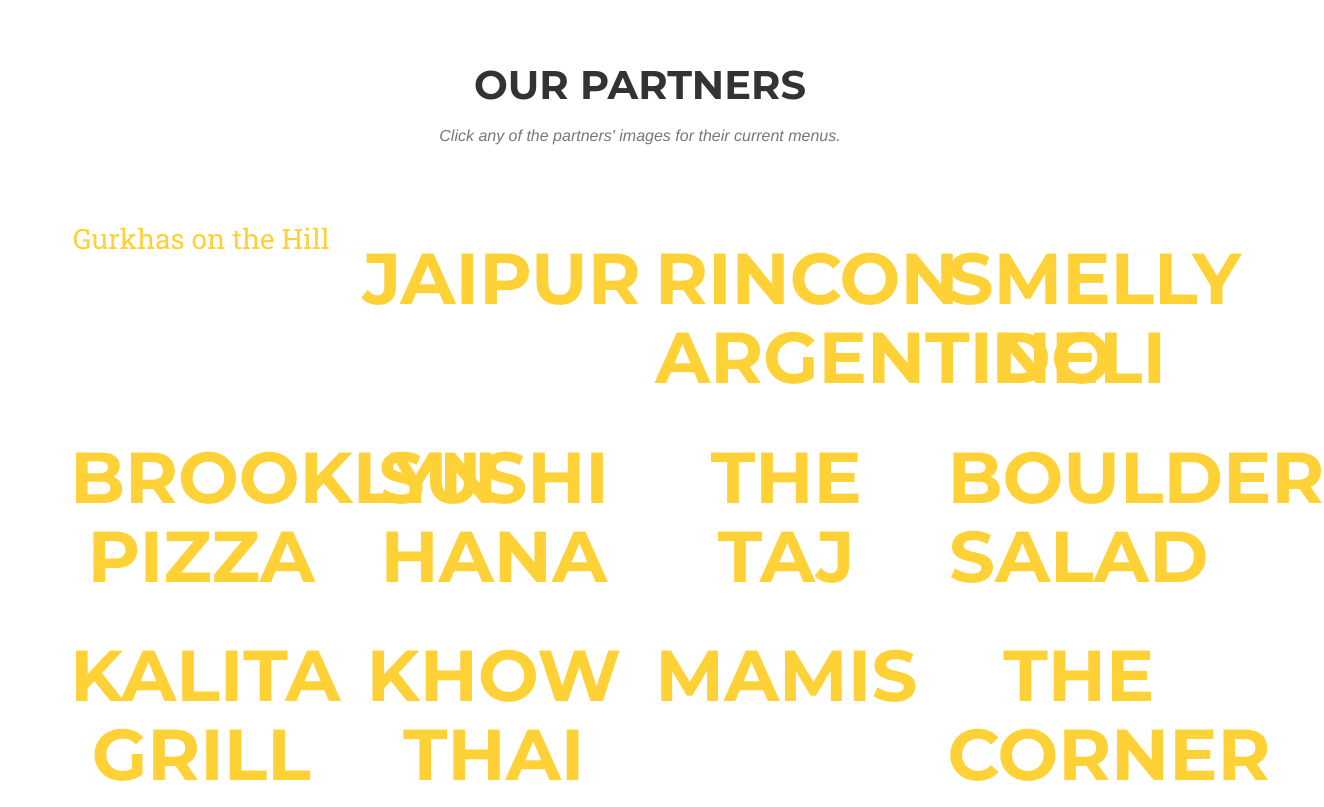
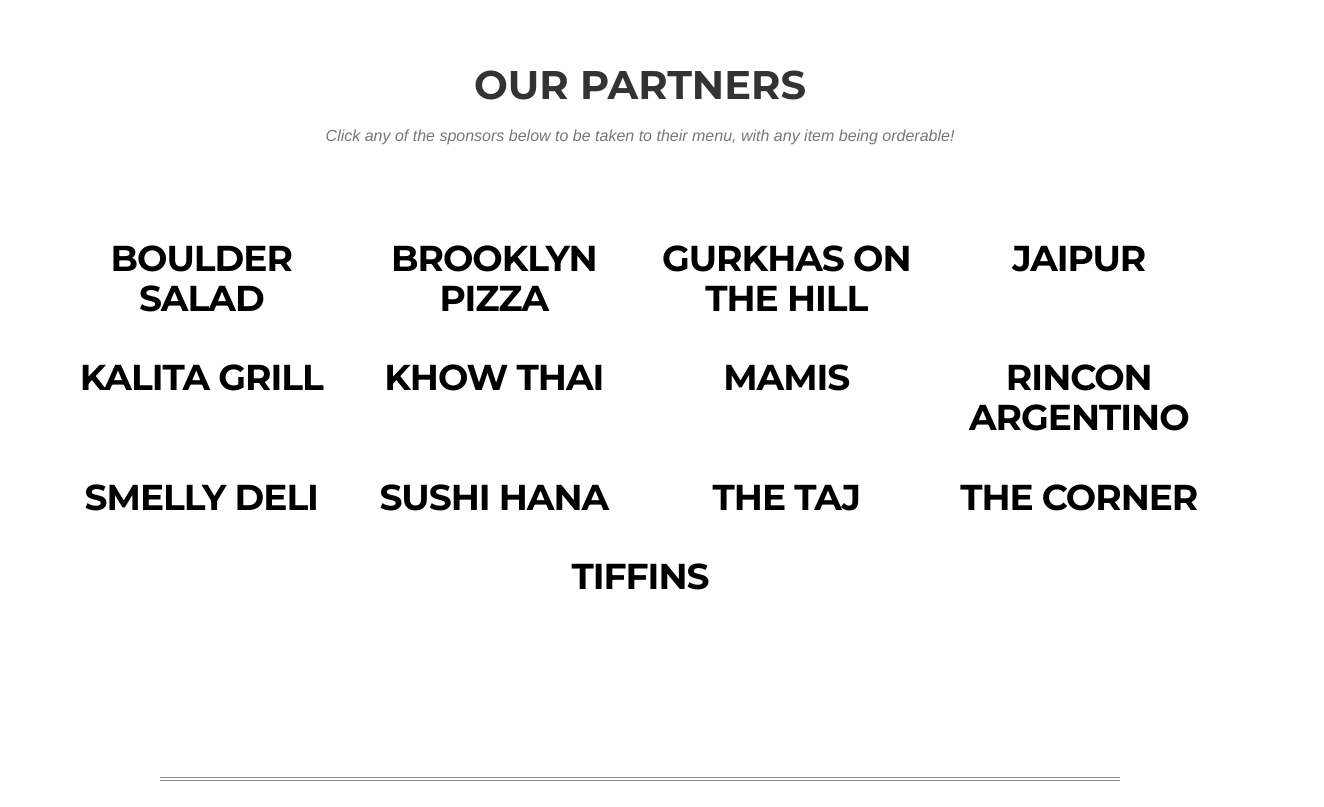
Before and after one commit to lindlymatt/lazy-buffs, a website: page public/index.html in a window 1280 px wide. Shown: the part 920-1727 px from the top of the page, 1324 px wide, since content can reach past the window. Drawn offline with nearby package versions, Linux system fonts and the light colour scheme; some packages are replaced by stand-ins of ours; a web font is replaced by a local one.

```diff
--- a/public/assets/css/styles.css
+++ b/public/assets/css/styles.css
@@ -27,7 +27,13 @@
   max-height: 100%;
 }
 
-.sponsor-link {
-  text-decoration: none;
-  font-size: 2em;
+.sponsor {
+  color: black;
+  letter-spacing: -1px;
+  text-transform: uppercase;
 }
+
+.sponsor:hover {
+  cursor: pointer;
+  text-decoration: none !important;
+}
--- a/public/index.html
+++ b/public/index.html
@@ -70,30 +70,30 @@
       <div class="row">
         <div class="col-lg-12 text-center">
           <h2 class="section-heading">Our Partners</h2>
-          <h3 class="section-subheading text-muted">Click any of the partners' images for their current menus.</h3>
+          <h3 class="section-subheading text-muted">Click any of the sponsors below to be taken to their menu, with any item being orderable!</h3>
         </div>
       </div>
       <div style="margin-bottom: 10px;" class="sponsors-row row text-center align-text-top">
         <div class="col-md-3 col-xsm-6">
+          <span class="sponsors-image">
+            <!-- <img class="circle-sponsor" src="assets/img/boulder_salad.jpg" /> -->
+            <h1><a href="http://www.bouldersalad.net/menu.html" class="sponsor">Boulder Salad</a></h1>
+          </span>
+        </div>
+        <div class="col-md-3 col-xsm-6">
+          <span class="sponsors-image">
+            <!-- <img class="circle-sponsor" src="assets/img/subway.jpg" /> -->
+            <h1><a href="http://www.brooklynpizzaboulder.com/menu.png" class="sponsor">Brooklyn Pizza</a></h1>
+          </span>
+        </div>
+        <div class="col-md-3 col-xsm-6">
           <!-- <img class="circle-sponsor" src="assets/img/gurkhas.png" /> -->
-          <a href="www.google.com" class="sponsor-link">Gurkhas on the Hill</a>
+          <h1><a href="http://www.gurkhasonthehill.com/menu.html" class="sponsor">Gurkhas on the Hill</a></h1>
         </div>
         <div class="col-md-3 col-xsm-6">
           <span class="sponsors-image">
             <!-- <img class="circle-sponsor" src="assets/img/jaipur.png" /> -->
-            <h1><a href="/" class="sponsor-link">Jaipur</a></h1>
-          </span>
-        </div>
-        <div class="col-md-3 col-xsm-6">
-          <span class="sponsors-image">
-            <!-- <img class="circle-sponsor" src="assets/img/rincon_argentino.png" /> -->
-            <h1><a class="sponsor-link">Rincon Argentino</a></h1>
-          </span>
-        </div>
-        <div class="col-md-3 col-xsm-6">
-          <span class="sponsors-image">
-            <!-- <img class="circle-sponsor" src="assets/img/smelly_deli.jpg" /> -->
-            <h1><a class="sponsor-link">Smelly Deli</a></h1>
+            <h1><a href="https://www.jaipurorderonline.com/" class="sponsor">Jaipur</a></h1>
           </span>
         </div>
       </div>
@@ -101,59 +101,61 @@
         <div class="col-md-3 col-xsm-6">
           <span class="sponsors-image">
               <!-- <img class="circle-sponsor" src="assets/img/subway.jpg" /> -->
-            <h1><a class="sponsor-link">Brooklyn Pizza</a></h1>
+              <h1><a href="http://kalitagrillgreekcafe.eat24hour.com/menu" class="sponsor">Kalita Grill</a></h1>
             </span>
         </div>
         <div class="col-md-3 col-xsm-6">
           <span class="sponsors-image">
               <!-- <img class="circle-sponsor" src="assets/img/sushi_hana.png" /> -->
-            <h1><a class="sponsor-link">Sushi Hana</a></h1>
+              <h1><a href="http://khow-thai.com/menu/" class="sponsor">Khow Thai</a></h1>
             </span>
         </div>
         <div class="col-md-3 col-xsm-6">
           <span class="sponsors-image">
               <!-- <img class="circle-sponsor" src="assets/img/the_taj.jpg" /> -->
-            <h1><a class="sponsor-link">The Taj</a></h1>
+              <h1><a href="http://www.mamisauthentic.net/" class="sponsor">Mamis</a></h1>
             </span>
         </div>
         <div class="col-md-3 col-xsm-6">
           <span class="sponsors-image">
-            <!-- <img class="circle-sponsor" src="assets/img/boulder_salad.jpg" /> -->
-            <h1><a class="sponsor-link">Boulder Salad</a></h1>
+              <!-- <img class="circle-sponsor" src="assets/img/rincon_argentino.png" /> -->
+              <h1><a href="http://www.rinconargentinoboulder.com/wp-content/uploads/2016/03/Saber_Menu-03-18-2016.pdf" class="sponsor">Rincon Argentino</a></h1>
             </span>
         </div>
       </div>
       <div style="margin-bottom: 10px;" class="sponsors-row row text-center">
         <div class="col-md-3 col-xsm-6">
           <span class="sponsors-image">
-            <!-- <img class="circle-sponsor" src="assets/img/subway.jpg" /> -->
-            <h1><a class="sponsor-link">Kalita Grill</a></h1>
+              <!-- <img class="circle-sponsor" src="assets/img/smelly_deli.jpg" /> -->
+              <h1><a href="https://www.allmenus.com/co/boulder/420235-smelly-deli/menu/" class="sponsor">Smelly Deli</a></h1>
             </span>
         </div>
         <div class="col-md-3 col-xsm-6">
           <span class="sponsors-image">
               <!-- <img class="circle-sponsor" src="assets/img/sushi_hana.png" /> -->
-            <h1><a class="sponsor-link">Khow Thai</a></h1>
+              <h1><a href="http://sushihanaboulder.com/menu/" class="sponsor">Sushi Hana</a></h1>
             </span>
         </div>
         <div class="col-md-3 col-xsm-6">
           <span class="sponsors-image">
               <!-- <img class="circle-sponsor" src="assets/img/the_taj.jpg" /> -->
-            <h1><a class="sponsor-link">Mamis</a></h1>
+              <h1><a href="http://www.tajcolorado.com/menus/" class="sponsor">The Taj</a></h1>
             </span>
         </div>
         <div class="col-md-3 col-xsm-6">
           <span class="sponsors-image">
               <!-- <img class="circle-sponsor" src="assets/img/boulder_salad.jpg" /> -->
-            <h1><a class="sponsor-link">The Corner</a></h1>
+              <h1><a href="http://thecornerboulder.com/" class="sponsor">The Corner</a></h1>
             </span>
+        </div>
+      </div>
     </div>
     </div>
     <div class="sponsors-row row text-center">
       <div class="col-md-12 col-xsm-12">
         <span class="sponsors-image">
             <!-- <img class="circle-sponsor" src="assets/img/subway.jpg" /> -->
-            <h1><a class="sponsor-link">Tiffins</a></h1>
+            <h1><a href="http://www.tiffinsindiacafe.com/menu/" class="sponsor">Tiffins</a></h1>
           </span>
       </div>
       <!-- <div class="col-md-3 col-xsm-6">
```
Lines whose indentation alone changed are shown as unchanged.
